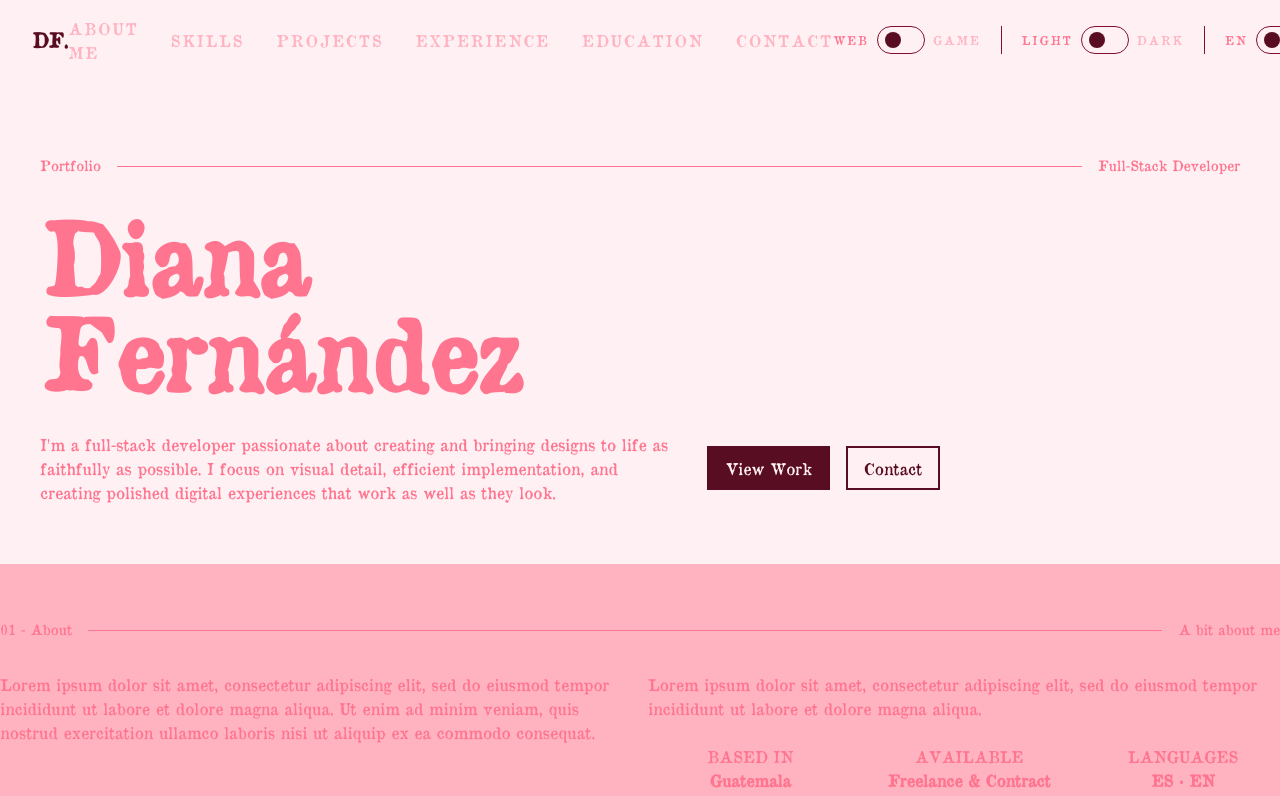
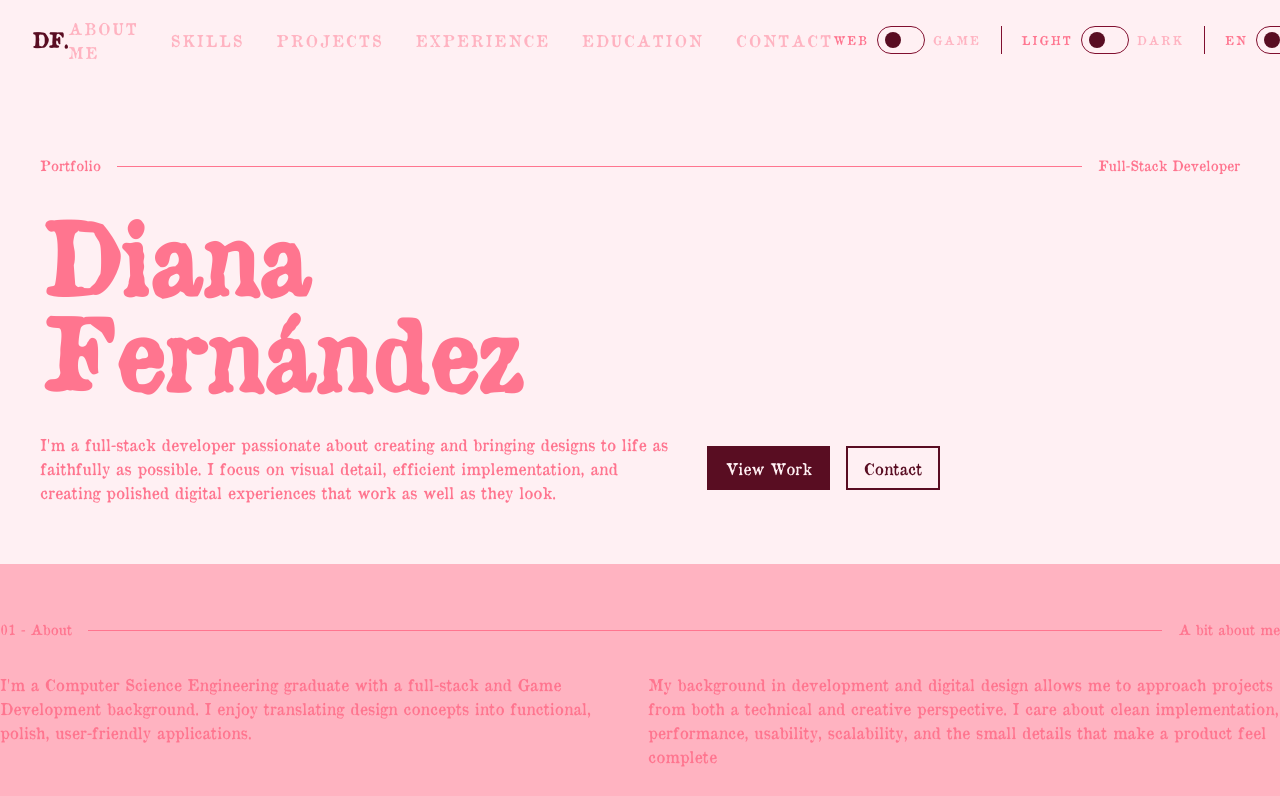
Before and after one commit to FernandezDL/Portafolio, a Next.js app: page / in a window 1280 px wide. Shown: the top 796 px of the page. Built offline with nearby package versions, Linux system fonts and the light colour scheme.

Commit message:
MODIFIED: About me section
added statements and change weight on fonts

```diff
--- a/src/app/globals.css
+++ b/src/app/globals.css
@@ -6,6 +6,13 @@
   /* ----- FONTS VARIABLES ----- */
   --font-autography: var(--font-autography-local);
   --font-newspaper: var(--font-newspaper-local);
+
+  /* ----- FONT WEIGHTS ----- */
+  --font-weight-light: 300;
+  --font-weight-normal: 400;
+  --font-weight-medium: 500;
+  --font-weight-semibold: 600;
+  --font-weight-bold: 800;
 
   /* ----- COLOR VARIABLES ----- */
   --color-background: var(--background);
@@ -16,11 +23,11 @@
   --color-accent: var(--accent);
   --color-border: var(--border);
 
-  /* Layout global */
+  /* ----- Layout global ----- */
   --container-content: 80rem; /* 1280px */
   --spacing-page: clamp(1.5rem, 5vw, 6rem);
 
-  /* Hover transitions */
+  /* ----- Hover transitions ----- */
   --hover-offset: -2px;
   --hover-duration: 180ms;
   --hover-ease: cubic-bezier(0.22, 1, 0.36, 1);
--- a/src/app/page.tsx
+++ b/src/app/page.tsx
@@ -54,23 +54,23 @@ export default function Home() {
 				</div>
 
 				<div className="mt-4 flex space-x-4">
-					<p className="text-md w-1/2">Lorem ipsum dolor sit amet, consectetur adipiscing elit, sed do eiusmod tempor incididunt ut labore et dolore magna aliqua. Ut enim ad minim veniam, quis nostrud exercitation ullamco laboris nisi ut aliquip ex ea commodo consequat.</p>
+					<p className="text-md w-1/2">I'm a Computer Science Engineering graduate with a full-stack and Game Development background. I enjoy translating design concepts into functional, polish, user-friendly applications.</p>
 
 					<div className="w-1/2">
-						<p className="text-md">Lorem ipsum dolor sit amet, consectetur adipiscing elit, sed do eiusmod tempor incididunt ut labore et dolore magna aliqua.</p>
+						<p className="text-md">My background in development and digital design allows me to approach projects from both a technical and creative perspective. I care about clean implementation, performance, usability, scalability, and the small details that make a product feel complete</p>
 
 						<div className="flex w-full mt-6">
 							<div className="w-[35%]">
-								<p className="text-md text-center">BASED IN</p>
-								<p className="text-md font-bold text-center">Guatemala</p>
+								<p className="text-md font-extrabold text-center">BASED IN</p>
+								<p className="text-md font-medium text-center">Guatemala</p>
 							</div>
 							<div className="w-[40%]">
-								<p className="text-md text-center">AVAILABLE</p>
-								<p className="text-md font-bold text-center">Freelance & Contract</p>
+								<p className="text-md font-bold text-center">AVAILABILITY</p>
+								<p className="text-md font-medium text-center">Open to opportunities</p>
 							</div>
 							<div className="w-1/3">
-								<p className="text-md text-center">LANGUAGES</p>
-								<p className="text-md font-bold text-center">ES · EN</p>
+								<p className="text-md font-bold text-center">LANGUAGES</p>
+								<p className="text-md font-medium text-center">ES · EN</p>
 							</div>
 						</div>
 					</div>
```
